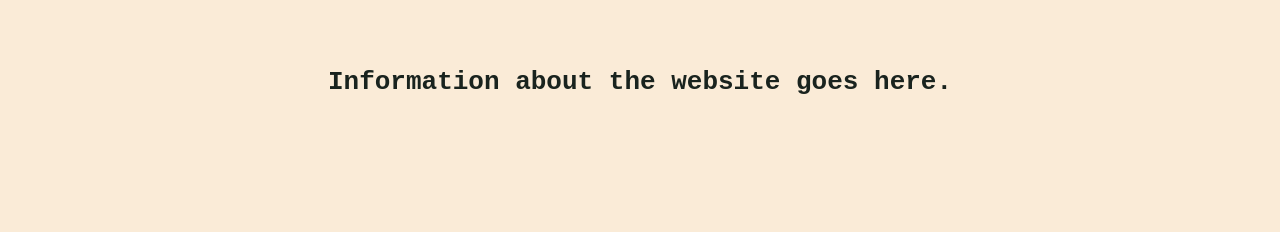
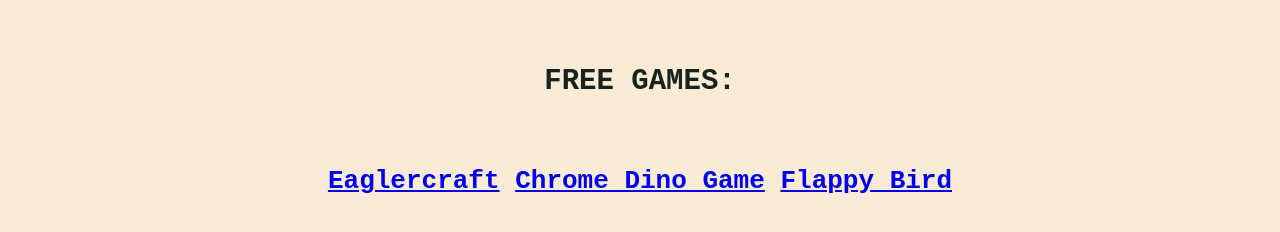
Before and after one commit to pixelatedeagle131/pixelatedeagle131.github.io, a website: page web/about.html in a window 1280 px wide. Shown: the part 270-502 px from the top of the page. Drawn offline with Linux system fonts and the light colour scheme.

Commit message:
Update about.html to include free games section

```diff
--- a/web/about.html
+++ b/web/about.html
@@ -51,9 +51,14 @@
     <div class="center">
       <h1>About This Website</h1></br>
 
-      <h3>
-	Information about the website goes here.
-      </h3></br>
+      <h2>
+	FREE GAMES:
+      </h2></br>
+		<h3>
+			<a href="../eagler.html">Eaglercraft</a>
+			<a href="../dino.html">Chrome Dino Game</a>
+			<a href="../flappy-bird.html">Flappy Bird</a>
+		</h3>
     </div>
   </section>
   <!-- <div class="footer" style="margin-top:160px">© & Cedar, Incorporated, 2026</div> -->
```
